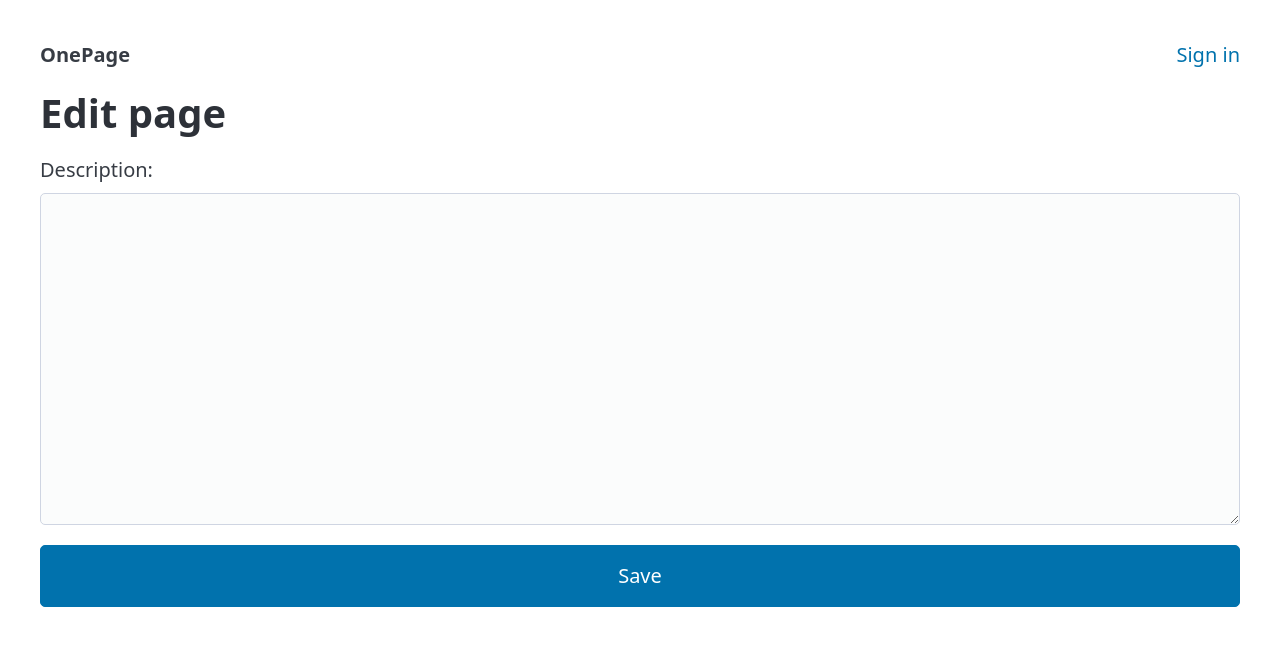
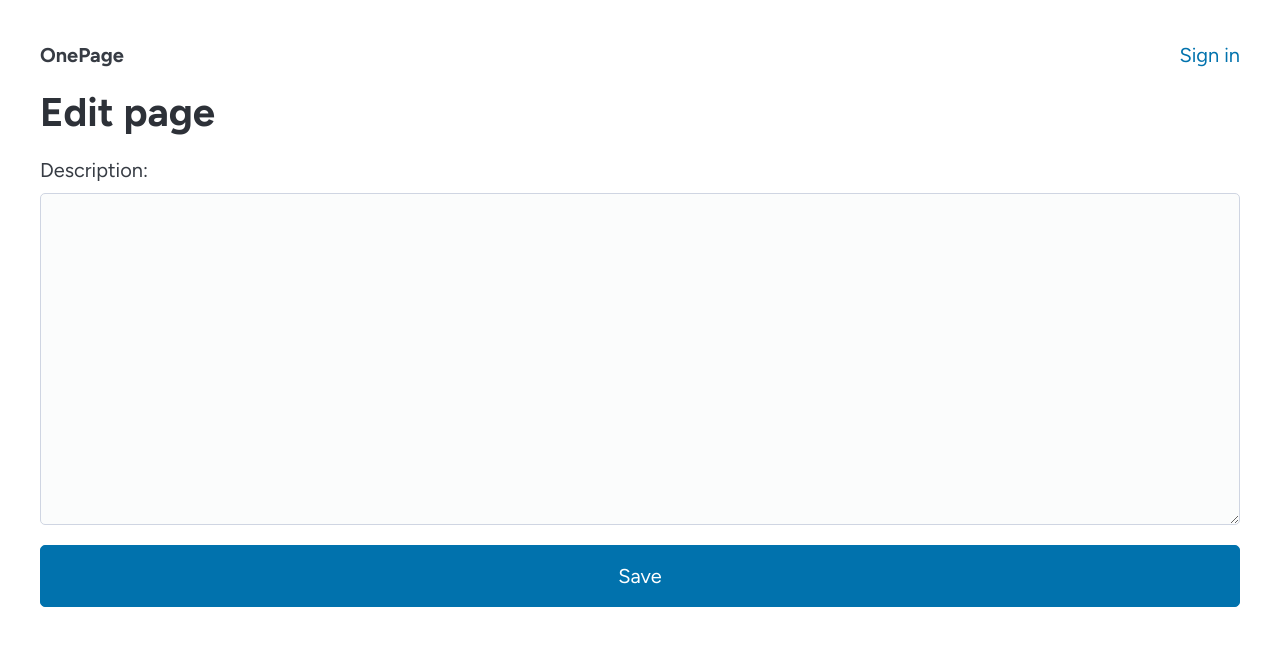
Before and after one commit to xtt28/onepage, a Django app: template onepage/pages/templates/pages/edit_page.html in a window 1280 px wide. Shown: the top 646 px of the page. Run offline with Django 5.2, Linux system fonts and the light colour scheme; the template is opened without the code that fills it: values that come from a table or form of the project are taken from there, others are empty; some libraries are stand-ins or nearby versions.

Commit message:
Set default font family to Figtree

```diff
--- /dev/null
+++ b/onepage/static/css/style.css
@@ -0,0 +1,5 @@
+@import url('https://fonts.googleapis.com/css2?family=Figtree:ital,wght@0,300..900;1,300..900&display=swap');
+
+:root {
+    --pico-font-family: Figtree, var(--pico-font-family-sans-serif);
+}
--- a/onepage/templates/layout.html
+++ b/onepage/templates/layout.html
@@ -1,3 +1,5 @@
+{% load static %}
+
 <!DOCTYPE html>
 <html lang="en">
 <head>
@@ -5,6 +7,7 @@
     <meta name="viewport" content="width=device-width, initial-scale=1.0">
 
     <link rel="stylesheet" href="https://cdn.jsdelivr.net/npm/@picocss/pico@2.0.6/css/pico.min.css">
+    <link rel="stylesheet" href="{% static "css/style.css" %}">
 
     {% block meta %}{% endblock %}
     <title>{% block title %}{% endblock %} | OnePage</title>
```
